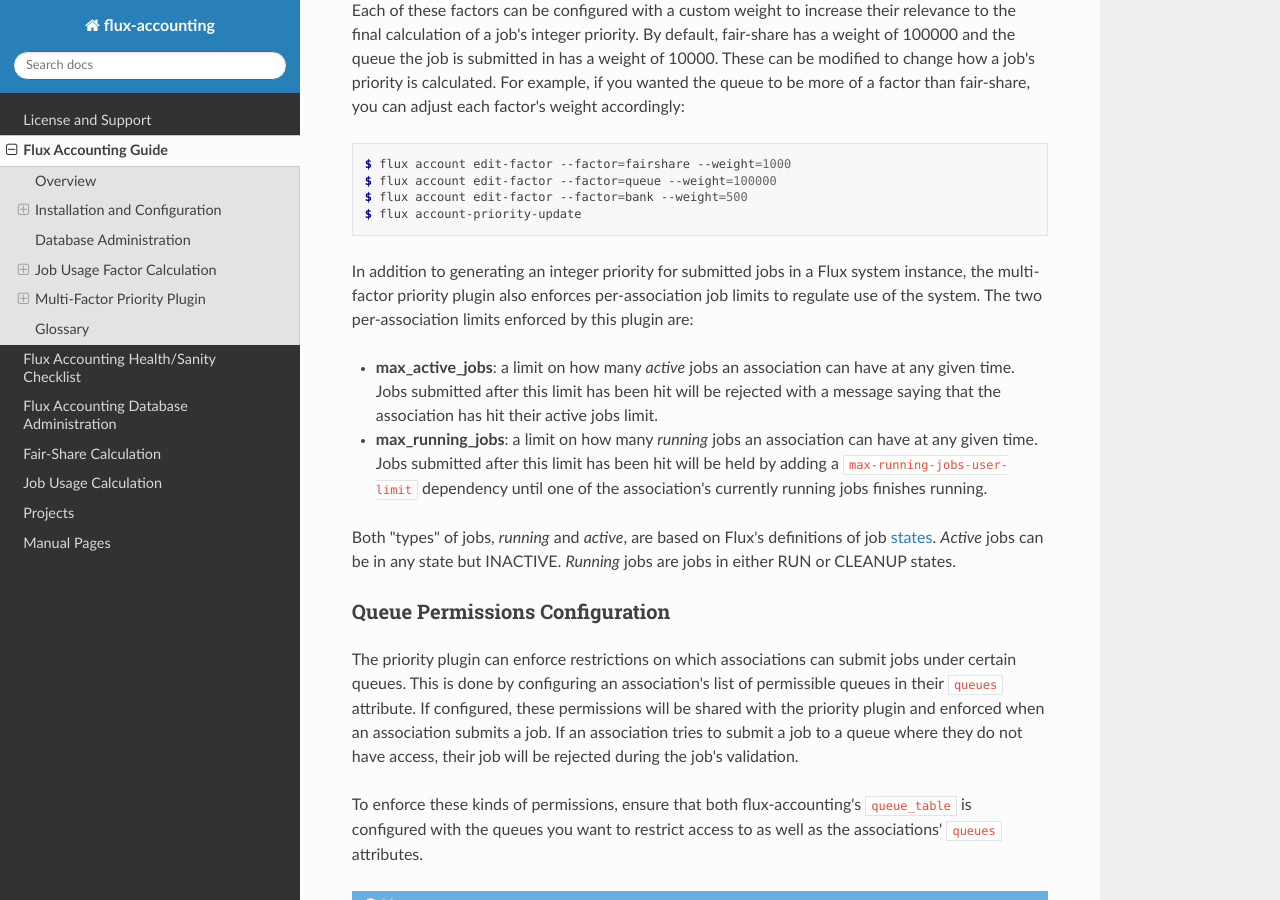
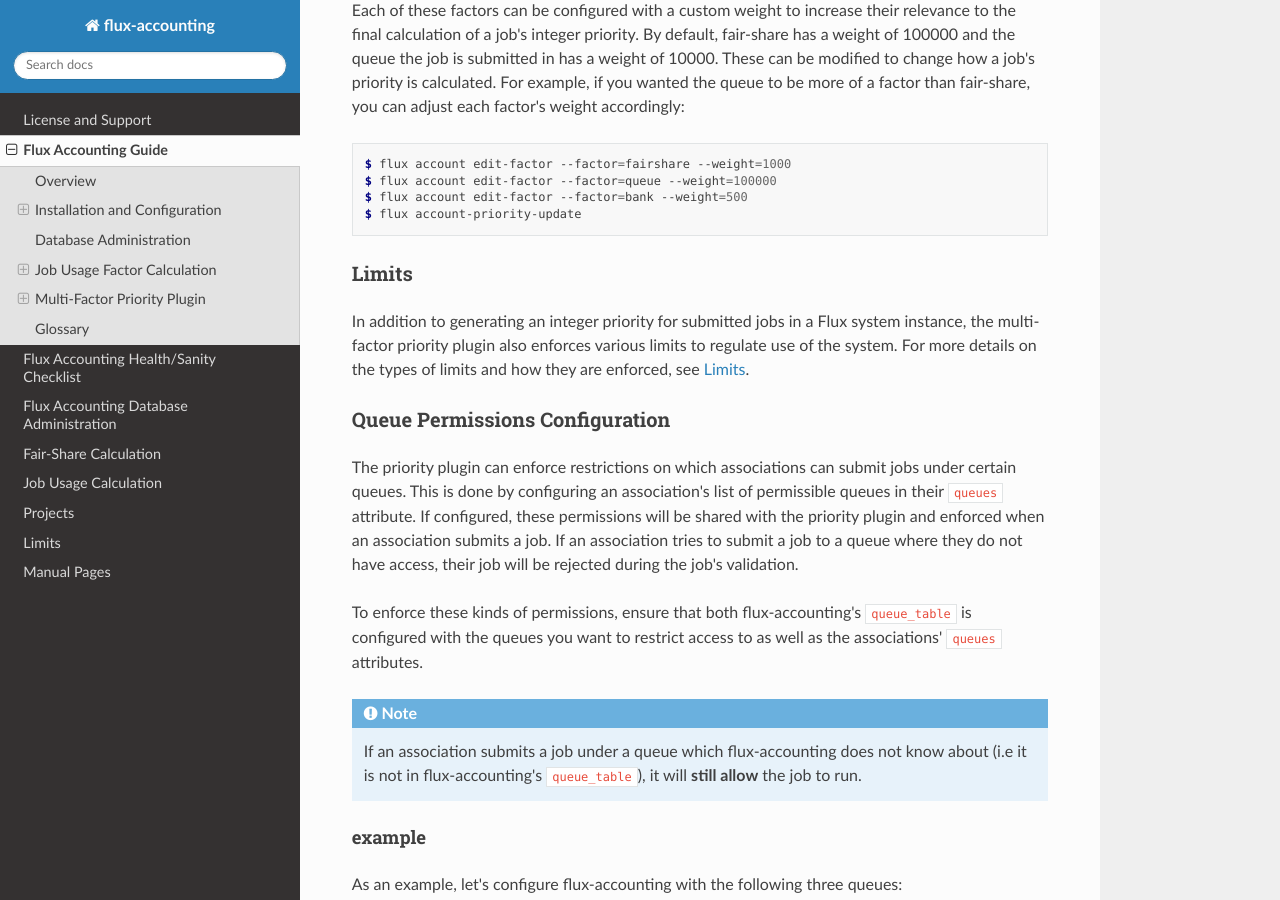
Before and after one commit to flux-framework/flux-accounting, a Sphinx documentation site: the page built from doc/guide/accounting-guide.rst, in a window 1280 px wide and 900 px high, scrolled down 7104 px. Built offline with Sphinx 7.4.7 and the Read the Docs theme 3.1.0, drawn with Linux system fonts in a browser that asks for light colours.

Commit message:
doc: add page on limit configuration
Problem: There is a little description in the flux-accounting guide
about on limits in the priority plugin, but it is incomplete (it is
missing the max resources per-association limit) and could use some
more explanation and perhaps an example.

Add a new page to the flux-accounting docs about how limits work in
flux-accounting. Provide an example on the difference between soft
limits and hard limits. Reference the Limits page in the
flux-accounting guide.

```diff
--- a/doc/guide/accounting-guide.rst
+++ b/doc/guide/accounting-guide.rst
@@ -384,23 +384,13 @@
  $ flux account edit-factor --factor=bank --weight=500
  $ flux account-priority-update
 
+Limits
+======
+
 In addition to generating an integer priority for submitted jobs in a Flux
-system instance, the multi-factor priority plugin also enforces per-association
-job limits to regulate use of the system. The two per-association limits
-enforced by this plugin are:
-
-* **max_active_jobs**: a limit on how many *active* jobs an association can have at
-  any given time. Jobs submitted after this limit has been hit will be rejected
-  with a message saying that the association has hit their active jobs limit.
-
-* **max_running_jobs**: a limit on how many *running* jobs an association can have
-  at any given time. Jobs submitted after this limit has been hit will be held
-  by adding a ``max-running-jobs-user-limit`` dependency until one of the
-  association's currently running jobs finishes running.
-
-Both "types" of jobs, *running* and *active*, are based on Flux's definitions
-of job states_. *Active* jobs can be in any state but INACTIVE. *Running* jobs
-are jobs in either RUN or CLEANUP states.
+system instance, the multi-factor priority plugin also enforces various limits
+to regulate use of the system. For more details on the types of limits and how
+they are enforced, see :doc:`../components/limits`.
 
 Queue Permissions Configuration
 ===============================
--- a/doc/index.rst
+++ b/doc/index.rst
@@ -17,4 +17,5 @@
    components/fair-share
    components/job-usage-calculation
    components/projects
+   components/limits
    index_man
```
Also changed, not shown: doc/components/limits.rst (added, +104 -0 lines), 1 other file.
